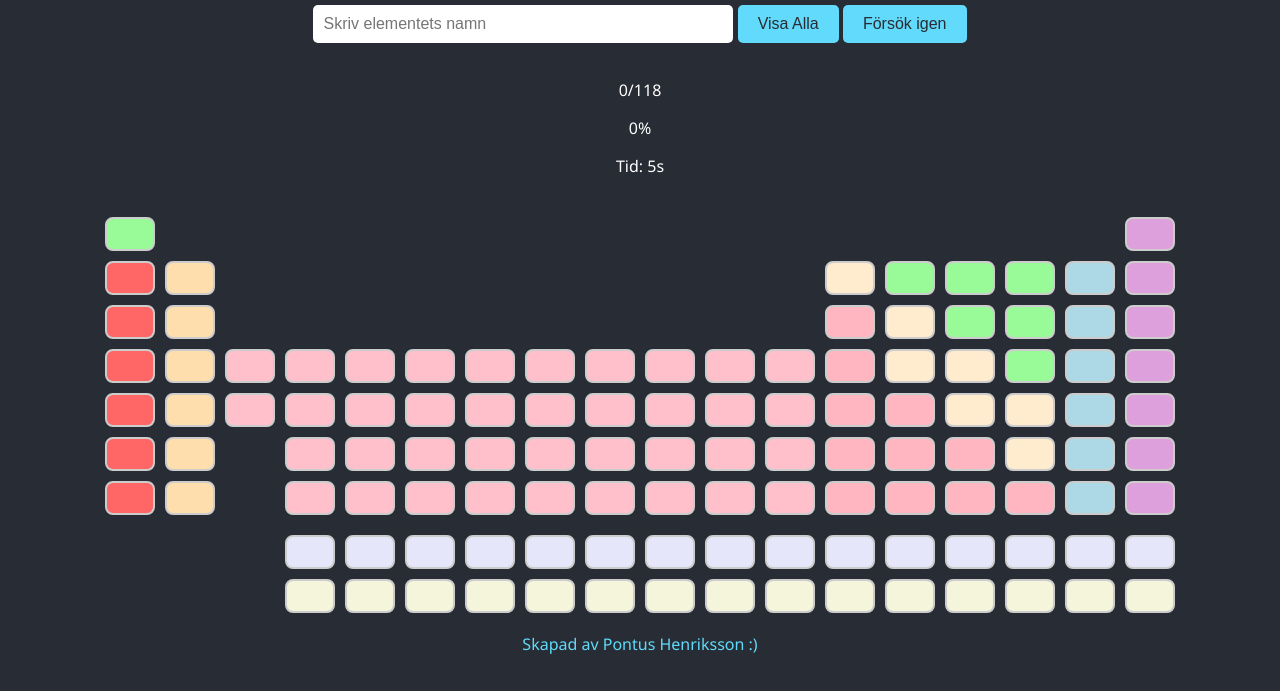
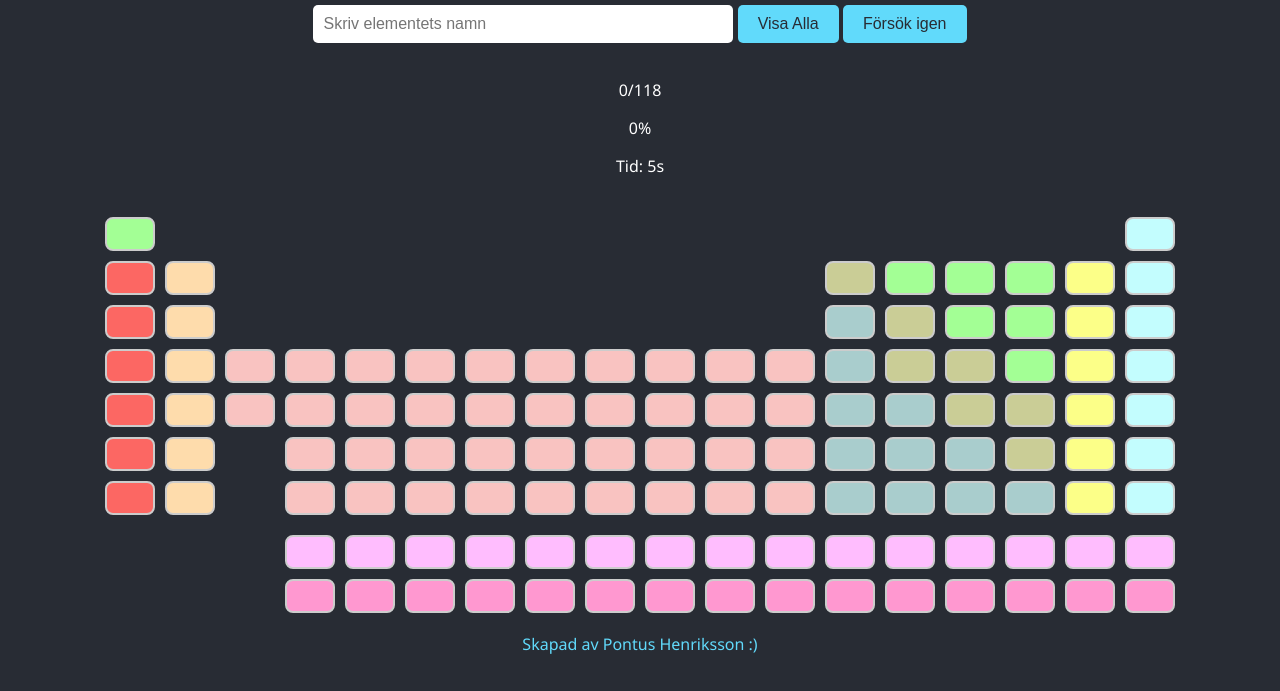
Before and after one commit to pontushenriksson/periodic-table-game, a plain HTML site: page index.html in a window 1280 px wide. Shown: the part 97-788 px from the top of the page. Drawn offline with Linux system fonts and the light colour scheme.

Commit message:
uppdaterade färger

```diff
--- a/style.css
+++ b/style.css
@@ -101,43 +101,43 @@ a:hover {
 
 /* Färgkategorier för olika elementtyper */
 .element[data-category='alkali-metal'] {
-  background-color: #ff6666;
+  background-color: #fc6763; /* Red */
 }
 
 .element[data-category='alkaline-earth-metal'] {
-  background-color: #ffdead;
+  background-color: #fedcac; /* Light Yellow */
 }
 
 .element[data-category='transition-metal'] {
-  background-color: #ffc0cb;
+  background-color: #f9c3c1; /* Light Pink */
 }
 
 .element[data-category='post-transition-metal'] {
-  background-color: #ffb6c1;
+  background-color: #a9cdcd; /* Silver */
 }
 
 .element[data-category='metalloid'] {
-  background-color: #ffebcd;
+  background-color: #cacd96; /* Tan */
 }
 
 .element[data-category='non-metal'] {
-  background-color: #98fb98;
+  background-color: #a3ff95; /* Yellow-Green */
 }
 
 .element[data-category='halogen'] {
-  background-color: #add8e6;
+  background-color: #fcff88; /* Sandy Brown */
 }
 
 .element[data-category='noble-gas'] {
-  background-color: #dda0dd;
+  background-color: #c3fdfe; /* Light Blue */
 }
 
 .element[data-category='lanthanide'] {
-  background-color: #e6e6fa;
+  background-color: #ffbdfe; /* Lavender */
 }
 
 .element[data-category='actinide'] {
-  background-color: #f5f5dc;
+  background-color: #ff98d0; /* Light Pink */
 }
 
 @media (max-width: 1200px) {
```
